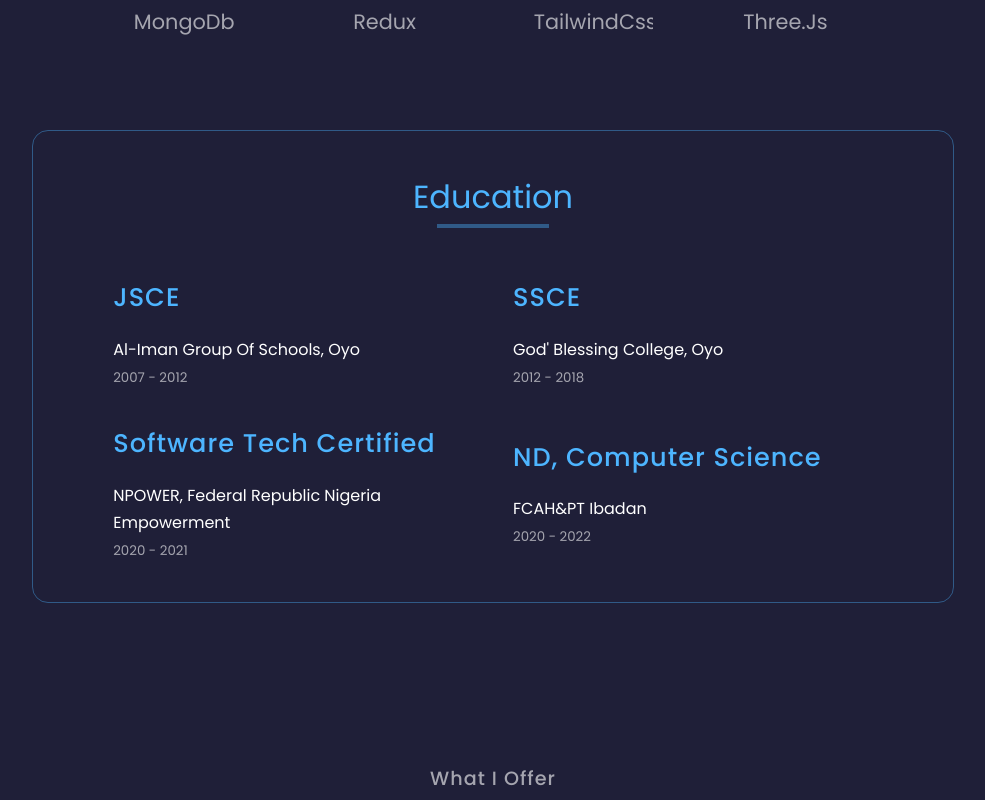
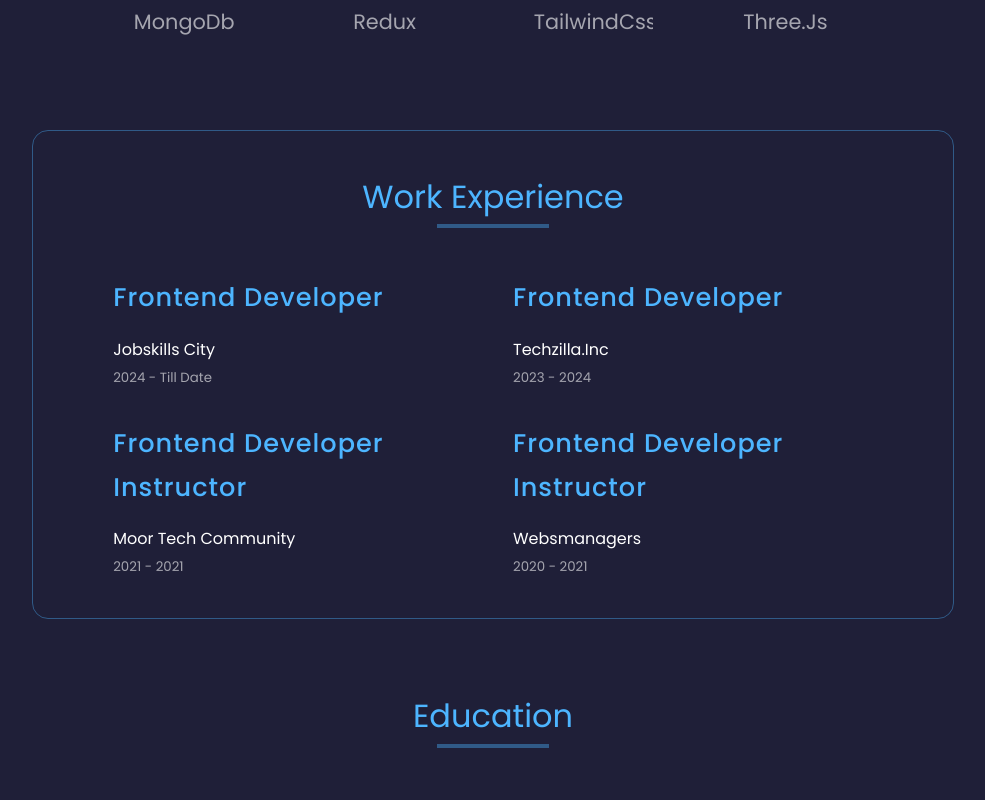
Before and after one commit to BINARY-TECH001/MyPortfolio, a React (Create React App) app: page / in a window 1280 px wide. Shown: the part 2680-3480 px from the top of the page, without its empty margins (147-1132 px from the left). Built offline with nearby package versions, Linux system fonts and the light colour scheme.

Commit message:
Added work experience section

```diff
--- a/src/components/experience/Experience.jsx
+++ b/src/components/experience/Experience.jsx
@@ -96,6 +96,32 @@ const educationData = [
     year: '2020 - 2022',
   },
 ]
+const experienceData = [
+  {
+    id: 1,
+    role: 'Frontend Developer',
+    comp: "Jobskills City",
+    year: '2024 - Till Date',
+  },
+  {
+    id: 2,
+    role: 'Frontend Developer',
+    comp: "Techzilla.Inc",
+    year: '2023 - 2024',
+  },
+  {
+    id: 3,
+    role: 'Frontend Developer Instructor',
+    comp: "Moor Tech Community",
+    year: '2021 - 2021',
+  },
+  {
+    id: 4,
+    role: 'Frontend Developer Instructor',
+    comp: "Websmanagers",
+    year: '2020 - 2021',
+  },
+]
 
 const Experience = () => {
   return (
@@ -124,6 +150,28 @@ const Experience = () => {
                 </div>
         </div>
 
+        {/* Work Experience starts here */}
+        <div className="experience__Backend"  data-aos="fade-up" data-aos-duration="3000">
+        <p className='eduTitle'> Work Experience </p>
+        <div className="underline"></div>
+          <div className="experience__content2">
+            {
+              experienceData.map(({ id, role, comp, year })=>{
+                return (
+            <article className="experience__details" key={id}>
+              <h5 className="cert"> {role} </h5>
+              <div className="schoolYear">
+                <p> {comp} </p>
+                <small className='year'> {year} </small>
+              </div>
+            </article>
+                )
+              })
+            }
+            </div>
+        </div>
+
+        {/* Education Data starts here */}
         <div className="experience__Backend"  data-aos="fade-up" data-aos-duration="3000">
         <p className='eduTitle'> Education </p>
         <div className="underline"></div>
@@ -143,7 +191,6 @@ const Experience = () => {
             }
             </div>
         </div>
-
       </div>
     </section>
   )
```
Also changed, not shown: src/components/shared/Experience.jsx (added).
